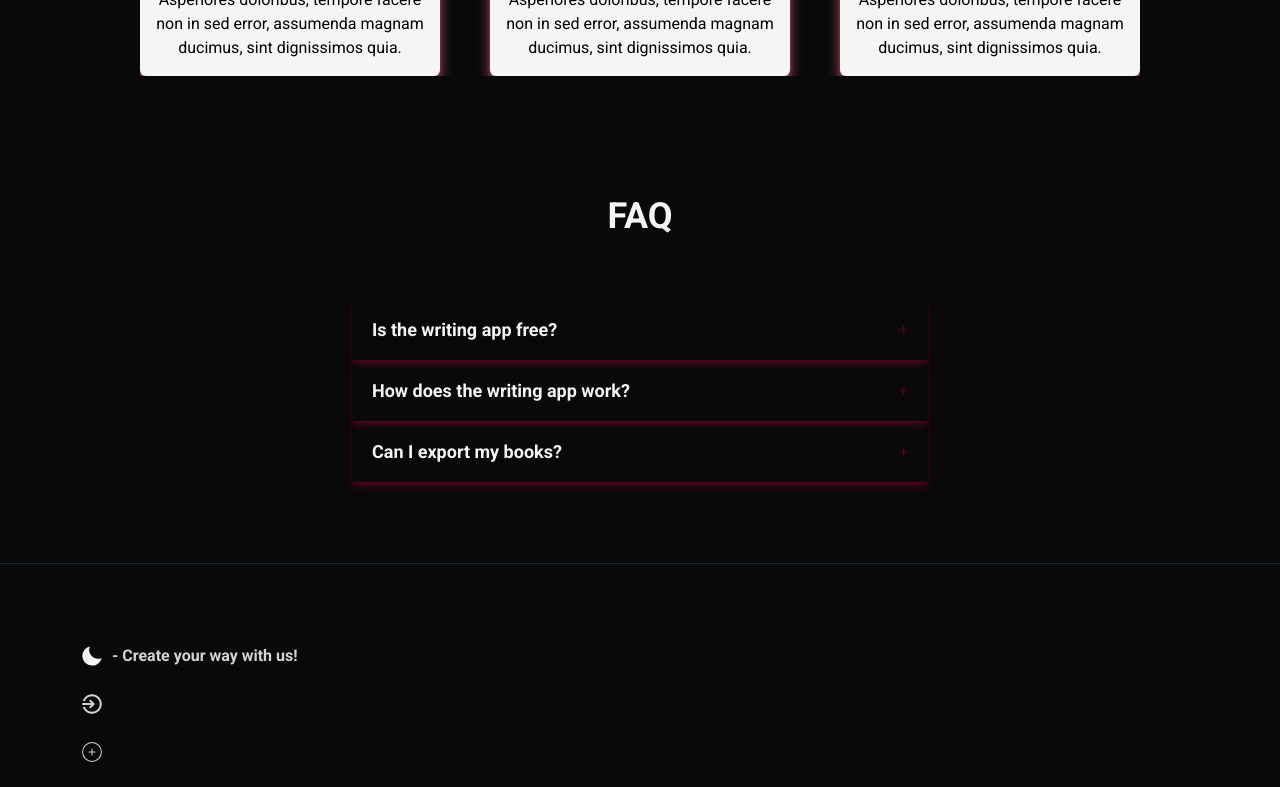
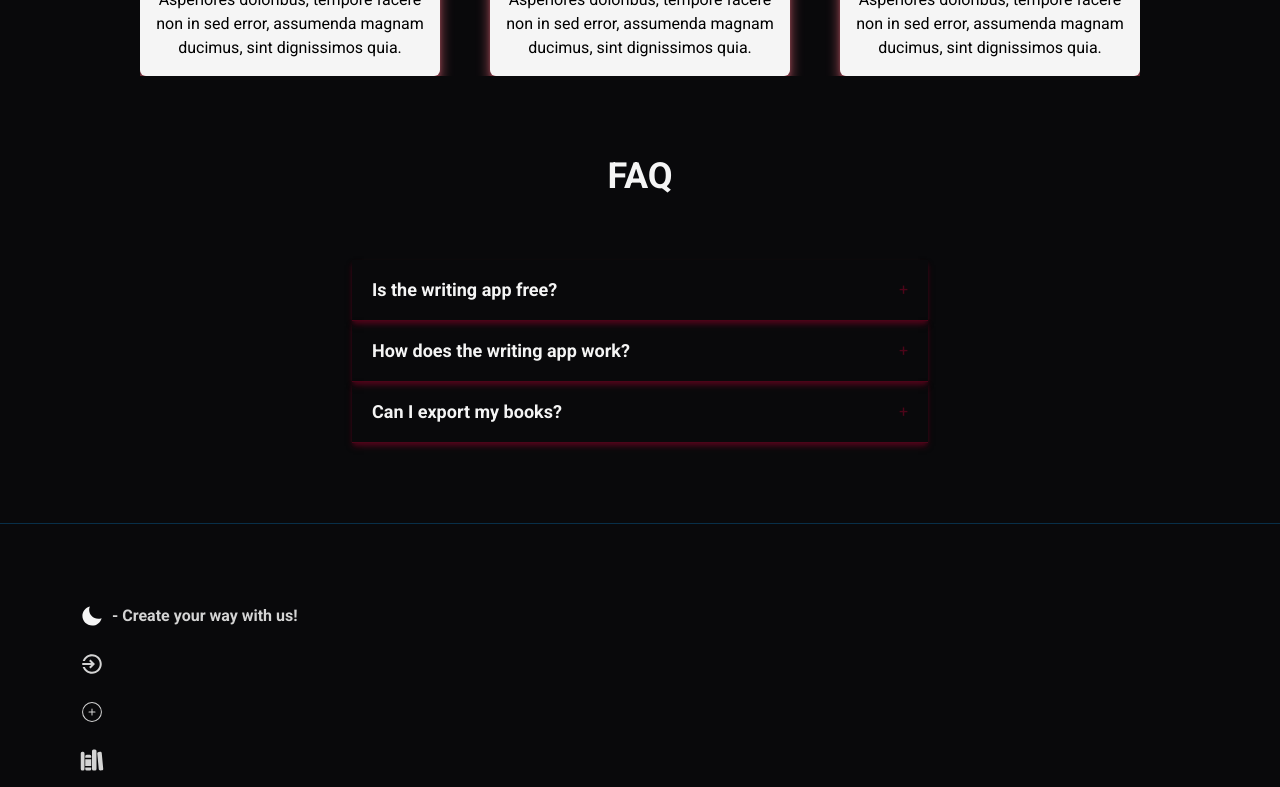
Before and after one commit to pawelek7k/future, a Next.js app: page / in a window 1280 px wide. Shown: the part 2000-2787 px from the top of the page. Built offline with nearby package versions, Linux system fonts and the light colour scheme; a web font is replaced by a local one.

Commit message:
Update Faq.tsx

```diff
--- a/app/components/landing/Faq.tsx
+++ b/app/components/landing/Faq.tsx
@@ -37,7 +37,7 @@ const AccordionItem: React.FC<AccordionItemProps> = ({ title, content }) => {
 
 export const Accordion: React.FC = () => {
   return (
-    <section className="max-w-2xl mx-auto mt-10 pb-20 pt-0 px-12 flex flex-col items-center gap-16">
+    <section className="max-w-2xl mx-auto pb-20 pt-0 px-12 flex flex-col items-center gap-16">
       <h2 className="text-neutral-100 font-semibold text-4xl text-center">
         FAQ
       </h2>
```
